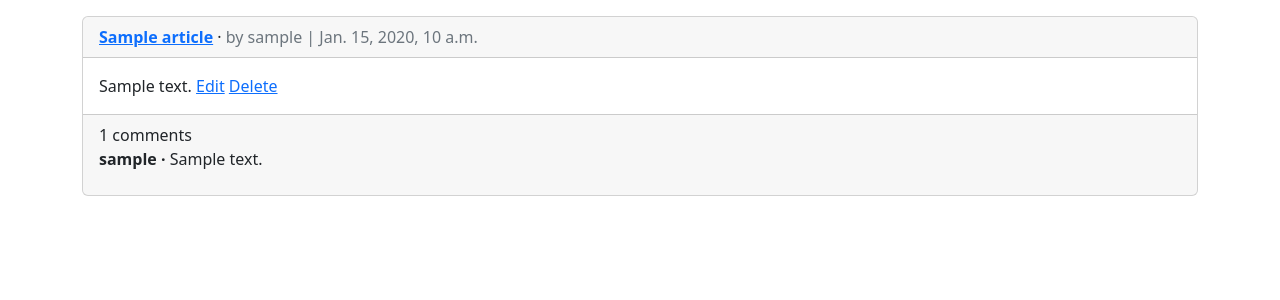
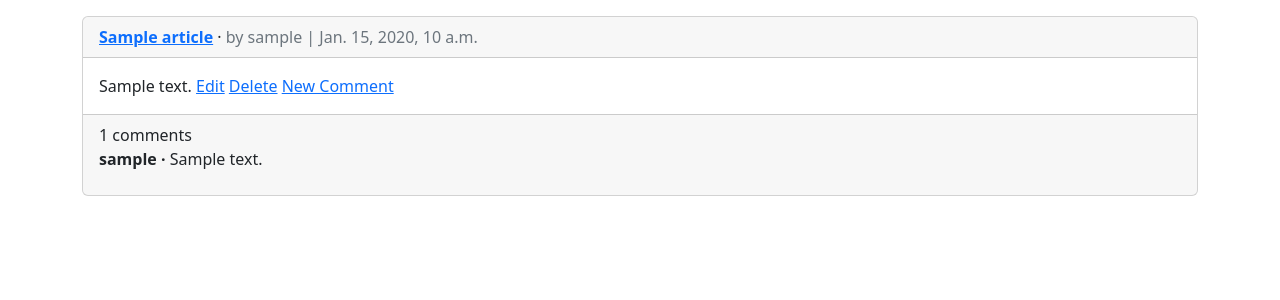
Before and after one commit to odbalogun/django-news-project, a Django app: page /articles/ in a window 1280 px wide. Shown: the part 73-373 px from the top of the page. Run offline with Django 4.2, Linux system fonts and the light colour scheme; the first user in the database is signed in; tables that the repository leaves empty hold one stand-in row (Sample ...).

Commit message:
Added comment link to list page

```diff
--- a/templates/article_list.html
+++ b/templates/article_list.html
@@ -18,6 +18,7 @@
                     <a href="{% url 'article_edit' article.pk %}">Edit</a>
                     <a href="{% url 'article_delete' article.pk %}">Delete</a>
                 {% endif %}
+                <a href="{{ article.get_absolute_url }}">New Comment</a>
             </div>
 
             <div class="card-footer">
```
